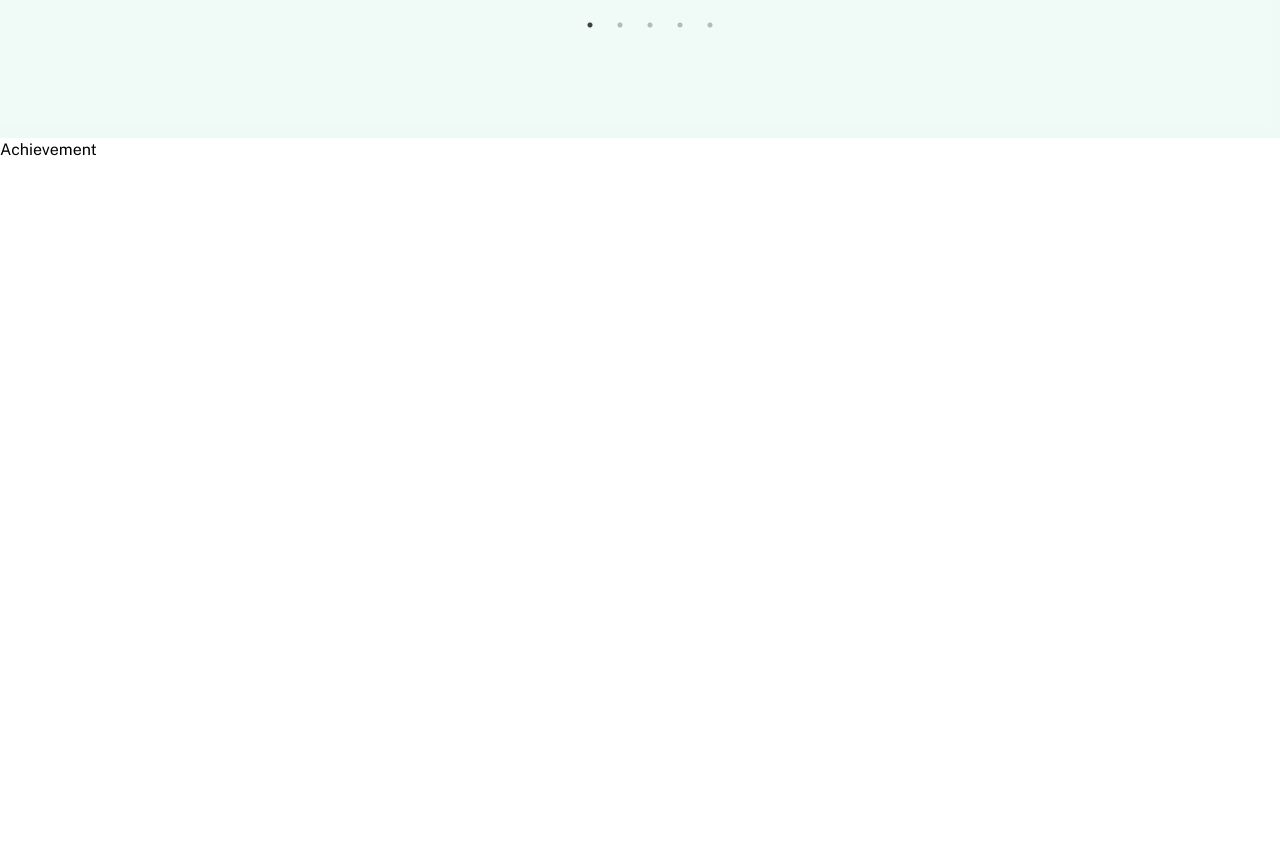
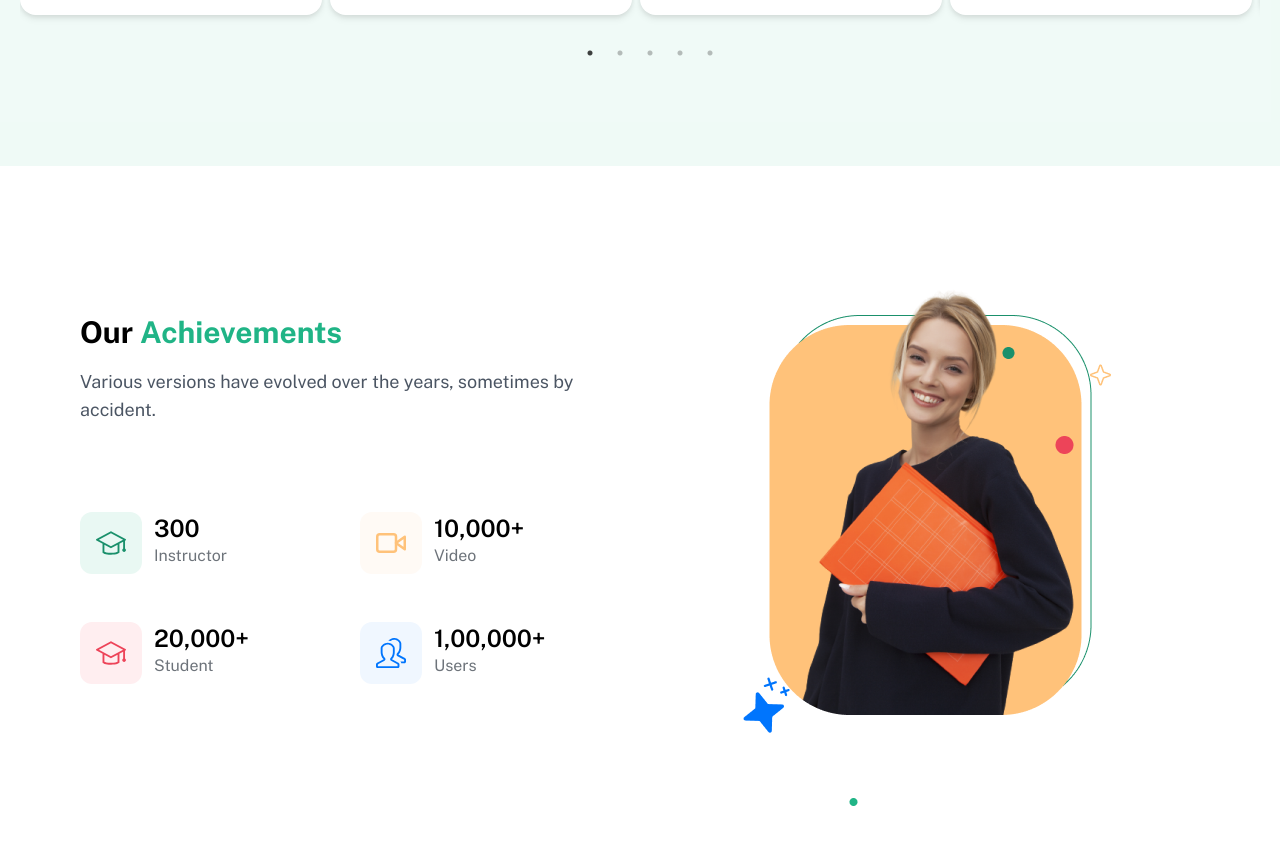
Before and after one commit to ay690/-Landing-page-Education, a React (Vite) app: page / in a window 1280 px wide. Shown: the part 1657-2502 px from the top of the page. Before the commit the page ends 1819 px from the top, so only its background shows below. Built offline with nearby package versions, Linux system fonts and the light colour scheme.

Commit message:
Achievements

```diff
--- a/src/components/Achievement.jsx
+++ b/src/components/Achievement.jsx
@@ -1,9 +1,84 @@
 import React from 'react'
+import { achievement } from '../assets'
+import {SlGraduation} from 'react-icons/sl'
+import {FiVideo} from 'react-icons/fi'
+import {SlPeople} from 'react-icons/sl'
 
 const Achievement = () => {
   return (
-    <div>
-      Achievement
+    <div className='w-full bg-white py-24 px-20'>
+        <div className='md:max-w-[1480px] m-auto grid md:grid-cols-2 max-w-[600px]  px-4 md:px-0'>
+
+            <div className='flex flex-col justify-center '>
+                <h1 className='md:leading-[72px] text-3xl font-bold'>Our <span className='text-[#20B486]'>Achievements</span></h1>
+                <p className='text-lg text-gray-600'>Various versions have evolved over the years, sometimes by accident.</p>
+
+                <div className='grid md:grid-cols-2 grid-cols-1 py-16'>
+                    <div className='py-6 flex'>
+                        <div className='p-4 bg-[#E9F8F3] rounded-xl'>
+                            <SlGraduation
+                                size={30}
+                                style={{color:'#1A906B'}}
+                            />
+                        </div>
+                        <div className='px-3'>
+                            <h1 className='text-2xl font-semibold'>300</h1>
+                            <p className='text-[#6D737A]'>Instructor</p>
+                        </div>
+
+                    </div>
+                    <div className='py-6 flex'>
+                        <div className='p-4 bg-[#FFFAF5] rounded-xl'>
+                            <FiVideo
+                                size={30}
+                                style={{color:'#FFC27A'}}
+                            />
+                        </div>
+                        <div className='px-3'>
+                            <h1 className='text-2xl font-semibold'>10,000+</h1>
+                            <p className='text-[#6D737A]'>Video</p>
+                        </div>
+
+                    </div>
+                    <div className='py-6 flex'>
+                        <div className='p-4 bg-[#FFEEF0] rounded-xl'>
+                            <SlGraduation
+                                size={30}
+                                style={{color:'#ED4459'}}
+                            />
+                        </div>
+                        <div className='px-3'>
+                            <h1 className='text-2xl font-semibold'>20,000+</h1>
+                            <p className='text-[#6D737A]'>Student</p>
+                        </div>
+
+                    </div>
+                    <div className='py-6 flex'>
+                        <div className='p-4 bg-[#F0F7FF] rounded-xl'>
+                            <SlPeople
+                                size={30}
+                                style={{color:'#0075FD'}}
+                            />
+                        </div>
+                        <div className='px-3'>
+                            <h1 className='text-2xl font-semibold'>1,00,000+</h1>
+                            <p className='text-[#6D737A]'>Users</p>
+                        </div>
+
+                    </div>
+
+                </div>
+           </div>
+
+
+            <img  src={achievement} className="m-auto md:order-last  order-first" />
+
+
+
+
+        </div>
+
+
     </div>
   )
 }
--- a/src/components/Hero.jsx
+++ b/src/components/Hero.jsx
@@ -4,7 +4,7 @@
 
 const Hero = () => {
   return (
-    <div className='w-full bg-white py-24'>
+    <div className='w-full bg-white py-24 px-20'>
         <div className='md:max-w-[1480px] m-auto grid md:grid-cols-2 max-w-[600px]  px-4 md:px-0'>
 
             <div className='flex flex-col justify-start gap-4'>
--- a/src/components/Navbar.jsx
+++ b/src/components/Navbar.jsx
@@ -9,7 +9,7 @@
   };
 
   return (
-    <div className="w-full h-[80px] bg-white border-b">
+    <div className="w-full h-[80px] bg-white border-b px-10">
       <div className="md:max-w-[1480px] max-w-[600px] m-auto h-full w-full flex justify-between items-center">
         <img src={logo} alt="Logo" className="h-[25px]" />
         <div className="hidden md:flex items-center">
```
